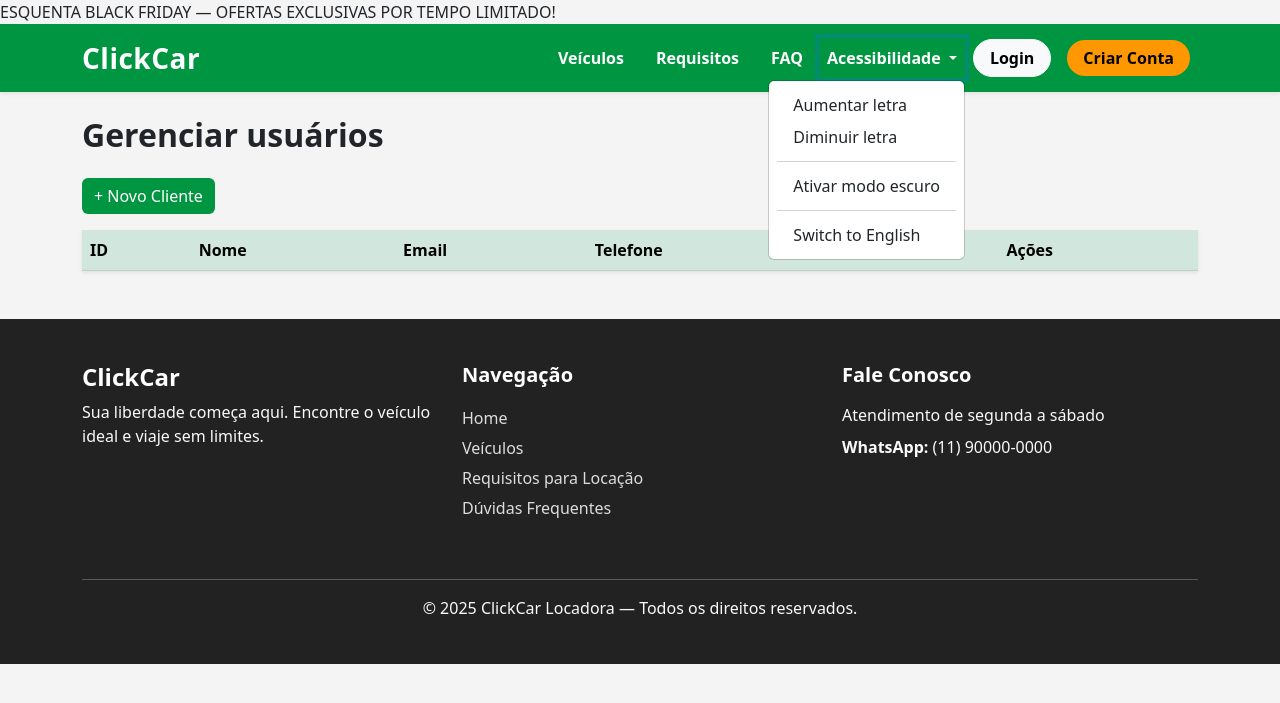
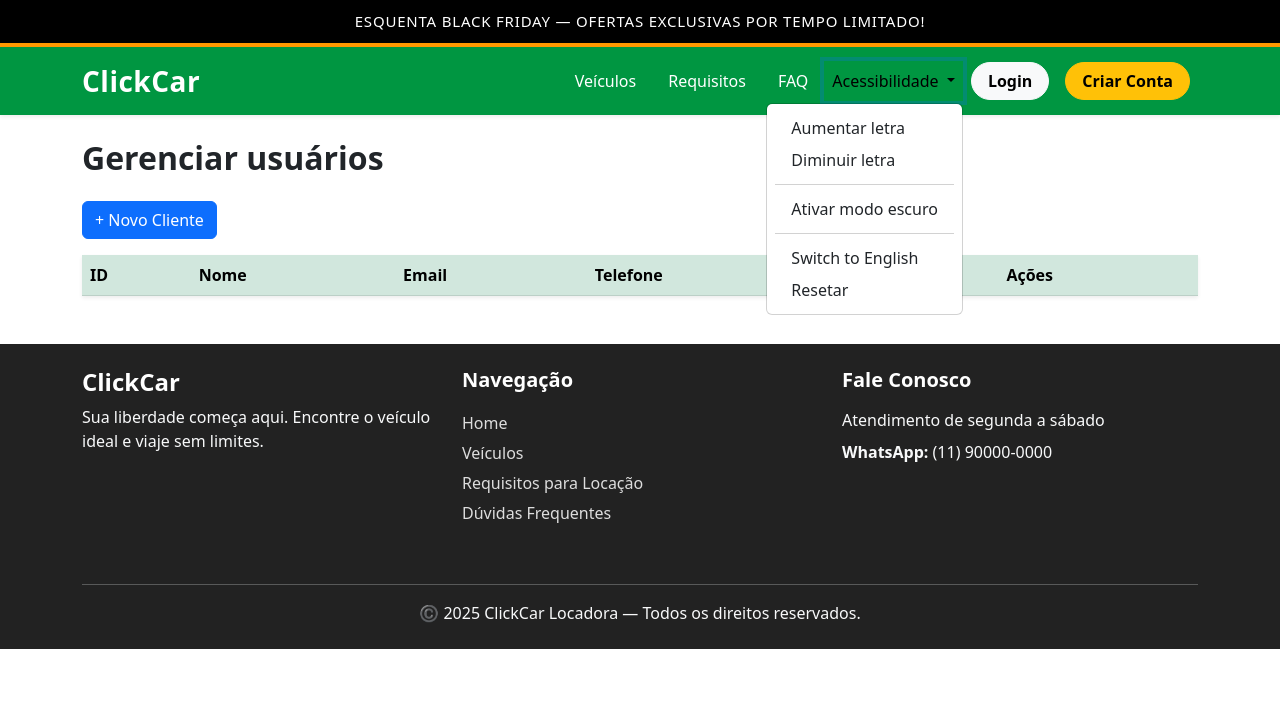
Before and after one commit to locacao-4bimestre/clickcar, a Flask app: page /admin/usuario in a window 1280 px wide, after a click on "Acessibilidade". Shown: the top 703 px of the page. Run offline with Flask 3, Linux system fonts and the light colour scheme; lists and menus that the app fills with data are empty; parts of the project's set-up code (start-up, migrations or seed data) failed here and were passed over.

Commit message:
salvando alterações locais antes do pull

```diff
--- a/static/css/style.css
+++ b/static/css/style.css
@@ -65,8 +65,6 @@
     border: none;
 }
 
-<<<<<<< Updated upstream
-
 /*
 flash messages:
 */
@@ -113,7 +111,7 @@ flash messages:
         transform: translateY(0);
     }
 }
-=======
+
 .promo-bar {
     width: 100%;
     background: #000;
@@ -153,4 +151,30 @@ flash messages:
     transform: translateY(-2px);
     box-shadow: 0 4px 10px rgba(0,0,0,0.2);
 }
->>>>>>> Stashed changes
+
+/* --------- MODO ESCURO --------- */
+
+body.dark-mode {
+    background-color: #121212;
+    color: #f1f1f1;
+}
+
+body.dark-mode .navbar {
+    background-color: #000 !important;
+}
+
+body.dark-mode .card,
+body.dark-mode .bg-white,
+body.dark-mode .table {
+    background-color: #1e1e1e !important;
+    color: #f1f1f1;
+}
+
+body.dark-mode .footer {
+    background-color: #000;
+}
+
+body.dark-mode .nav-link,
+body.dark-mode .navbar-brand {
+    color: #f1f1f1 !important;
+}
--- /dev/null
+++ b/static/js/accessibility.js
@@ -0,0 +1,107 @@
+document.addEventListener("DOMContentLoaded", function () {
+
+    // --- BOTÕES ---
+    const increaseBtn  = document.getElementById("increaseFont");
+    const decreaseBtn  = document.getElementById("decreaseFont");
+    const darkModeBtn  = document.getElementById("toggleDarkMode");
+    const langBtn      = document.getElementById("toggleLanguage");
+
+    if (!increaseBtn || !decreaseBtn || !darkModeBtn || !langBtn) {
+        console.warn("Botões de acessibilidade não encontrados no DOM.");
+        return;
+    }
+
+    // --- FONT SIZE ---
+    const htmlEl = document.documentElement;
+    const minFont = 14;  // px
+    const maxFont = 20;  // px
+
+    function getCurrentFontSize() {
+        const size = window.getComputedStyle(htmlEl).fontSize;
+        return parseFloat(size) || 16;
+    }
+
+    function setFontSize(size) {
+        const clamped = Math.max(minFont, Math.min(maxFont, size));
+        htmlEl.style.fontSize = clamped + "px";
+        localStorage.setItem("cc_font_size", clamped);
+    }
+
+    // --- DARK MODE ---
+    function setDarkMode(enabled) {
+        if (enabled) {
+            document.body.classList.add("dark-mode");
+            darkModeBtn.textContent = "Desativar modo escuro";
+        } else {
+            document.body.classList.remove("dark-mode");
+            darkModeBtn.textContent = "Ativar modo escuro";
+        }
+        localStorage.setItem("cc_dark_mode", enabled ? "1" : "0");
+    }
+
+    // --- LANGUAGE / CURRENCY ---
+    // Ideia: usar atributo data-lang no body e spans com data-pt / data-en / data-br / data-usd
+    function setLanguage(lang) {
+        document.body.setAttribute("data-lang", lang);
+
+        // Textos (data-pt / data-en)
+        document.querySelectorAll("[data-pt][data-en]").forEach(el => {
+            const text = el.getAttribute(lang === "en" ? "data-en" : "data-pt");
+            if (text !== null) el.textContent = text;
+        });
+
+        // Preços (data-br / data-usd)
+        document.querySelectorAll("[data-br][data-usd]").forEach(el => {
+            const price = el.getAttribute(lang === "en" ? "data-usd" : "data-br");
+            if (price !== null) el.textContent = price;
+        });
+
+        if (lang === "en") {
+            langBtn.textContent = "Voltar para Português";
+        } else {
+            langBtn.textContent = "Switch to English";
+        }
+
+        localStorage.setItem("cc_lang", lang);
+    }
+
+    // --- CARREGAR CONFIG SALVA ---
+    (function loadPreferences() {
+        // Fonte
+        const storedFont = localStorage.getItem("cc_font_size");
+        if (storedFont) {
+            setFontSize(parseFloat(storedFont));
+        }
+
+        // Modo escuro
+        const storedDark = localStorage.getItem("cc_dark_mode");
+        setDarkMode(storedDark === "1");
+
+        // Idioma
+        const storedLang = localStorage.getItem("cc_lang") || "pt";
+        setLanguage(storedLang);
+    })();
+
+    // --- EVENTOS DOS BOTÕES ---
+    increaseBtn.addEventListener("click", function () {
+        const current = getCurrentFontSize();
+        setFontSize(current + 1);
+    });
+
+    decreaseBtn.addEventListener("click", function () {
+        const current = getCurrentFontSize();
+        setFontSize(current - 1);
+    });
+
+    darkModeBtn.addEventListener("click", function () {
+        const isDark = document.body.classList.contains("dark-mode");
+        setDarkMode(!isDark);
+    });
+
+    langBtn.addEventListener("click", function () {
+        const currentLang = document.body.getAttribute("data-lang") || "pt";
+        const nextLang = currentLang === "pt" ? "en" : "pt";
+        setLanguage(nextLang);
+    });
+
+});
--- a/templates/base.html
+++ b/templates/base.html
@@ -7,68 +7,17 @@
     <link rel="stylesheet" href="{{ url_for('static', filename='css/style.css') }}">
     <link href="https://cdn.jsdelivr.net/npm/bootstrap@5.3.0/dist/css/bootstrap.min.css" rel="stylesheet">
     <script src="{{ url_for('static', filename='js/accessibility.js') }}"></script>
-
-    <style>
-        :root {
-            --primary-green: #009641;
-            --yellow: #ff9800;
-            --light-gray: #F4F4F4;
-            --dark: #333;
-        }
-
-        body {
-            background-color: var(--light-gray);
-        }
-
-        .navbar {
-            background-color: var(--primary-green) !important;
-        }
-
-        .navbar-brand, .nav-link, .navbar-text {
-            color: white !important;
-            font-weight: 600;
-        }
-
-        .nav-link:hover {
-            text-decoration: underline;
-        }
-
-        .btn-primary {
-            background-color: var(--primary-green);
-            border: none;
-        }
-
-        .btn-primary:hover {
-            background-color: #007c37;
-        }
-
-        .btn-warning {
-            background-color: var(--yellow);
-            color: black;
-            border: none;
-            font-weight: 600;
-        }
-
-        footer {
-            margin-top: 40px;
-            padding: 20px;
-            background: var(--dark);
-            color: white;
-            text-align: center;
-        }
-    </style>
 </head>
 
 <body>
 
-<div class="promo-bar">
+<div class="promo-bar" data-i18n="promo_text">
     ESQUENTA BLACK FRIDAY — OFERTAS EXCLUSIVAS POR TEMPO LIMITADO!
 </div>
 
 <nav class="navbar navbar-expand-lg main-nav shadow-sm">
     <div class="container">
 
-        <!-- LOGO -->
         <a class="navbar-brand fs-3 fw-bold" href="{{ url_for('main.index') }}">
             Click<span class="highlight">Car</span>
         </a>
@@ -82,45 +31,52 @@
             <ul class="navbar-nav ms-auto align-items-center">
 
                 <li class="nav-item mx-2">
-                    <a class="nav-link nav-prof" href="{{ url_for('main.listar_veiculos') }}">Veículos</a>
+                    <a class="nav-link nav-prof" href="{{ url_for('main.listar_veiculos') }}" data-i18n="nav_vehicles">
+                        Veículos
+                    </a>
                 </li>
 
                 <li class="nav-item mx-2">
-                    <a class="nav-link nav-prof" href="{{ url_for('main.requisitos') }}">Requisitos</a>
+                    <a class="nav-link nav-prof" href="{{ url_for('main.requisitos') }}" data-i18n="nav_requirements">
+                        Requisitos
+                    </a>
                 </li>
 
                 <li class="nav-item mx-2">
-                    <a class="nav-link nav-prof" href="{{ url_for('main.faq') }}">FAQ</a>
+                    <a class="nav-link nav-prof" href="{{ url_for('main.faq') }}" data-i18n="nav_faq">
+                        FAQ
+                    </a>
                 </li>
 
                 <li class="nav-item dropdown">
-                    <a class="nav-link dropdown-toggle" href="#" id="accessibilityMenu" role="button" data-bs-toggle="dropdown">
+                    <a class="nav-link dropdown-toggle" href="#" id="accessibilityMenu" role="button" data-bs-toggle="dropdown" data-i18n="accessibility">
                         Acessibilidade
                     </a>
+
                     <ul class="dropdown-menu dropdown-menu-end p-2">
 
-                        <!-- Aumentar fonte -->
                         <li>
-                            <button class="dropdown-item" id="increaseFont">Aumentar letra</button>
+                            <button class="dropdown-item" id="increaseFont" data-i18n="increase_font">Aumentar letra</button>
                         </li>
 
-                        <!-- Diminuir fonte -->
                         <li>
-                            <button class="dropdown-item" id="decreaseFont">Diminuir letra</button>
+                            <button class="dropdown-item" id="decreaseFont" data-i18n="decrease_font">Diminuir letra</button>
                         </li>
 
                         <li><hr class="dropdown-divider"></li>
 
-                        <!-- Modo escuro -->
                         <li>
-                            <button class="dropdown-item" id="toggleDarkMode">Ativar modo escuro</button>
+                            <button class="dropdown-item" id="toggleDarkMode" data-i18n="dark_mode">Ativar modo escuro</button>
                         </li>
 
                         <li><hr class="dropdown-divider"></li>
 
-                        <!-- Idioma -->
                         <li>
-                            <button class="dropdown-item" id="toggleLanguage">Switch to English</button>
+                            <button class="dropdown-item" id="toggleLanguage" data-i18n="toggle_language">Switch to English</button>
+                        </li>
+
+                        <li>
+                            <button class="dropdown-item" id="resetAccessibility" data-i18n="reset_settings">Resetar</button>
                         </li>
                     </ul>
                 </li>
@@ -129,7 +85,7 @@
 
                     {% if current_user.perfil.nome_perfil == 'Cliente' %}
                     <li class="nav-item mx-2">
-                        <a class="btn btn-light rounded-pill px-3 fw-semibold" href="{{ url_for('main.customer_dashboard') }}">
+                        <a class="btn btn-light rounded-pill px-3 fw-semibold" href="{{ url_for('main.customer_dashboard') }}" data-i18n="my_area">
                             Minha Área
                         </a>
                     </li>
@@ -137,32 +93,32 @@
 
                     {% if current_user.perfil.nome_perfil == 'Admin' %}
                     <li class="nav-item dropdown mx-2">
-                        <a class="nav-link dropdown-toggle nav-prof" href="#" role="button" data-bs-toggle="dropdown">
+                        <a class="nav-link dropdown-toggle nav-prof" href="#" role="button" data-bs-toggle="dropdown" data-i18n="admin">
                             Admin
                         </a>
                         <ul class="dropdown-menu">
-                            <li><a class="dropdown-item" href="{{ url_for('main.admin_listar_veiculos') }}">Veículos</a></li>
-                            <li><a class="dropdown-item" href="{{ url_for('main.novo_tipo') }}">Tipos</a></li>
-                            <li><a class="dropdown-item" href="{{ url_for('main.admin_listar_clientes') }}">Clientes</a></li>
+                            <li><a class="dropdown-item" href="{{ url_for('main.admin_listar_veiculos') }}" data-i18n="admin_vehicles">Veículos</a></li>
+                            <li><a class="dropdown-item" href="{{ url_for('main.novo_tipo') }}" data-i18n="admin_types">Tipos</a></li>
+                            <li><a class="dropdown-item" href="{{ url_for('main.admin_listar_clientes') }}" data-i18n="admin_clients">Clientes</a></li>
                         </ul>
                     </li>
                     {% endif %}
 
                     <li class="nav-item mx-2">
-                        <a class="btn btn-outline-light rounded-pill px-3 fw-semibold" href="{{ url_for('main.logout') }}">
+                        <a class="btn btn-outline-light rounded-pill px-3 fw-semibold" href="{{ url_for('main.logout') }}" data-i18n="logout">
                             Sair
                         </a>
                     </li>
 
                 {% else %}
                     <li class="nav-item mx-2">
-                        <a class="btn btn-light rounded-pill px-3 fw-semibold" href="{{ url_for('main.login') }}">
+                        <a class="btn btn-light rounded-pill px-3 fw-semibold" href="{{ url_for('main.login') }}" data-i18n="login">
                             Login
                         </a>
                     </li>
 
                     <li class="nav-item mx-2">
-                        <a class="btn btn-warning rounded-pill px-3 fw-semibold" href="{{ url_for('main.register') }}">
+                        <a class="btn btn-warning rounded-pill px-3 fw-semibold" href="{{ url_for('main.register') }}" data-i18n="register">
                             Criar Conta
                         </a>
                     </li>
@@ -172,6 +128,7 @@
         </div>
     </div>
 </nav>
+
 <div class="container mt-3">
     {% with messages = get_flashed_messages(with_categories=True) %}
         {% if messages %}
@@ -193,50 +150,41 @@
 
         <div class="row text-center text-md-start">
 
-
             <div class="col-md-4 mb-4">
                 <h4 class="fw-bold text-white">ClickCar</h4>
-                <p class="text-light">
+                <p class="text-light" data-i18n="footer_about">
                     Sua liberdade começa aqui.
                     Encontre o veículo ideal e viaje sem limites.
                 </p>
             </div>
 
-
             <div class="col-md-4 mb-4">
-                <h5 class="fw-bold text-white mb-3">Navegação</h5>
+                <h5 class="fw-bold text-white mb-3" data-i18n="navigation">Navegação</h5>
                 <ul class="list-unstyled">
-                    <li><a href="{{ url_for('main.index') }}" class="footer-link">Home</a></li>
-                    <li><a href="{{ url_for('main.listar_veiculos') }}" class="footer-link">Veículos</a></li>
-                    <li><a href="{{ url_for('main.requisitos') }}" class="footer-link">Requisitos para Locação</a></li>
-                    <li><a href="{{ url_for('main.faq') }}" class="footer-link">Dúvidas Frequentes</a></li>
+                    <li><a href="{{ url_for('main.index') }}" class="footer-link" data-i18n="home">Home</a></li>
+                    <li><a href="{{ url_for('main.listar_veiculos') }}" class="footer-link" data-i18n="vehicles">Veículos</a></li>
+                    <li><a href="{{ url_for('main.requisitos') }}" class="footer-link" data-i18n="rent_requirements">Requisitos para Locação</a></li>
+                    <li><a href="{{ url_for('main.faq') }}" class="footer-link" data-i18n="faq">Dúvidas Frequentes</a></li>
                 </ul>
             </div>
 
             <div class="col-md-4 mb-4">
-                <h5 class="fw-bold text-white mb-3">Fale Conosco</h5>
-                <p class="text-light mb-2">Atendimento de segunda a sábado</p>
+                <h5 class="fw-bold text-white mb-3" data-i18n="contact_us">Fale Conosco</h5>
+                <p class="text-light mb-2" data-i18n="support_hours">Atendimento de segunda a sábado</p>
                 <p class="text-light"><strong>WhatsApp:</strong> (11) 90000-0000</p>
-
-                <div class="d-flex gap-3 justify-content-center justify-content-md-start mt-3">
-                    <a href="#" class="social-icon"><i class="bi bi-instagram"></i></a>
-                    <a href="#" class="social-icon"><i class="bi bi-facebook"></i></a>
-                    <a href="#" class="social-icon"><i class="bi bi-whatsapp"></i></a>
-                </div>
             </div>
 
         </div>
 
         <hr class="text-light">
 
-        <p class="text-center text-light mb-0">
-            © 2025 ClickCar Locadora — Todos os direitos reservados.
+        <p class="text-center text-light mb-0" data-i18n="copyright">
+            ©️ 2025 ClickCar Locadora — Todos os direitos reservados.
         </p>
 
     </div>
 </footer>
 
-
 <script src="https://cdn.jsdelivr.net/npm/bootstrap@5.3.0/dist/js/bootstrap.bundle.min.js"></script>
 
 </body>
```
Also changed, not shown: static/js/acessibility.js (deleted, +0 -136 lines).
